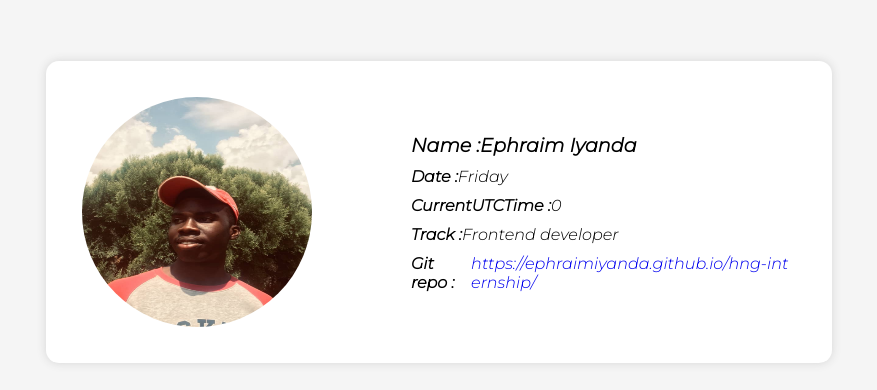
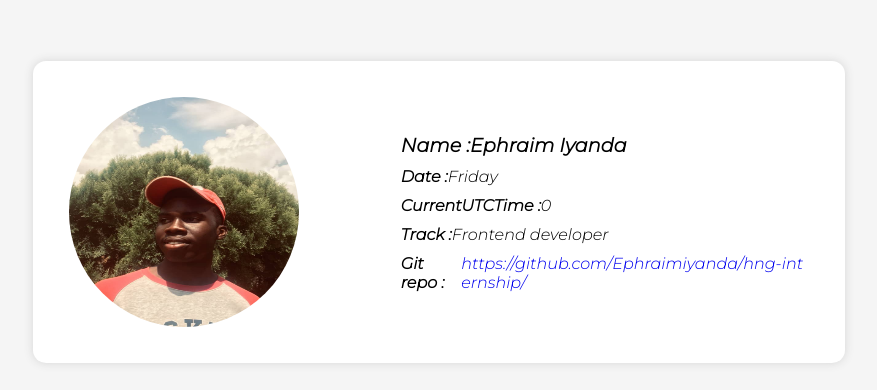
Before and after one commit to Ephraimiyanda/hng-internship, a plain HTML site: page index.htm in a window 1280 px wide. Shown: the part 148-538 px from the top of the page, without its empty margins (201-1078 px from the left). Drawn offline with Linux system fonts and the light colour scheme.

Commit message:
new commit

```diff
--- a/index.htm
+++ b/index.htm
@@ -41,8 +41,8 @@
         </div>
         <div class="dataids">
           <span><b>Git repo : </b> </span
-          ><a href="https://ephraimiyanda.github.io/hng-internship/" data-testid="githubURL">
-            https://ephraimiyanda.github.io/hng-internship/</a
+          ><a href="https://github.com/Ephraimiyanda/hng-internship" data-testid="githubURL">
+            https://github.com/Ephraimiyanda/hng-internship/</a
           >
         </div>
       </section>
```
